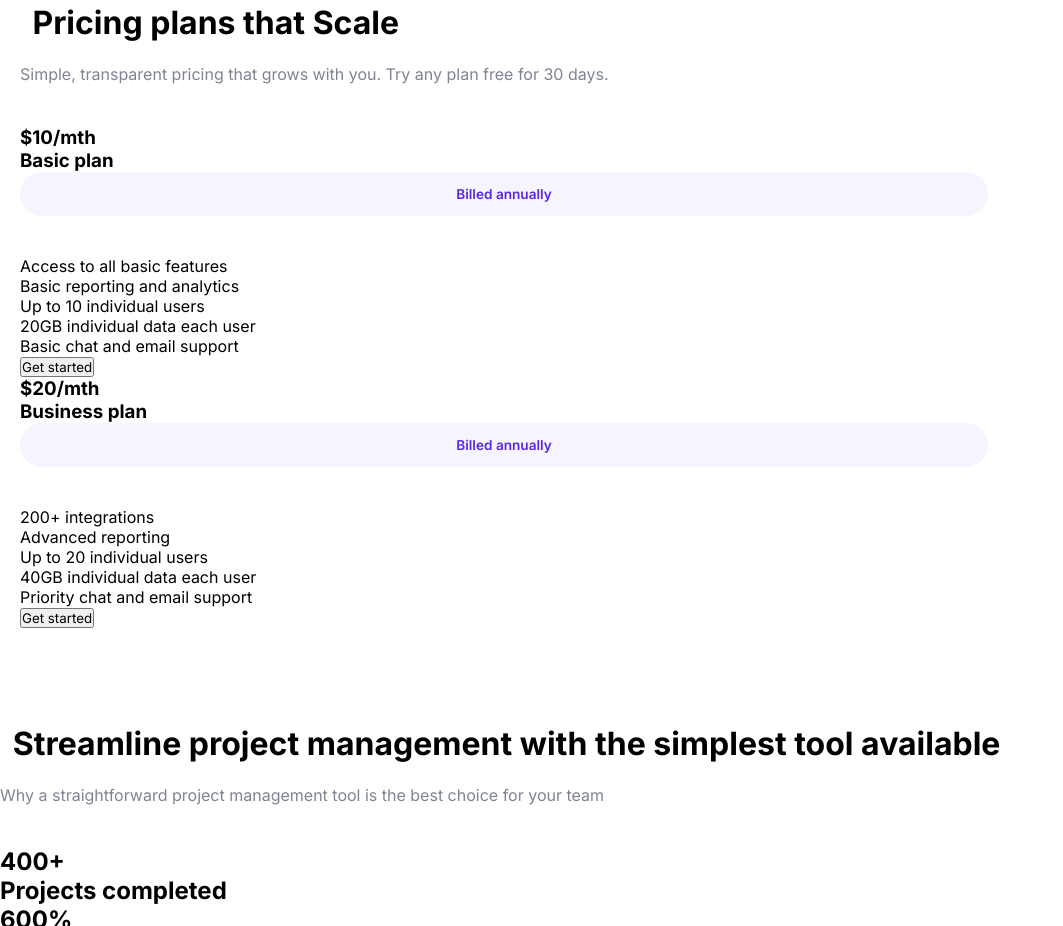
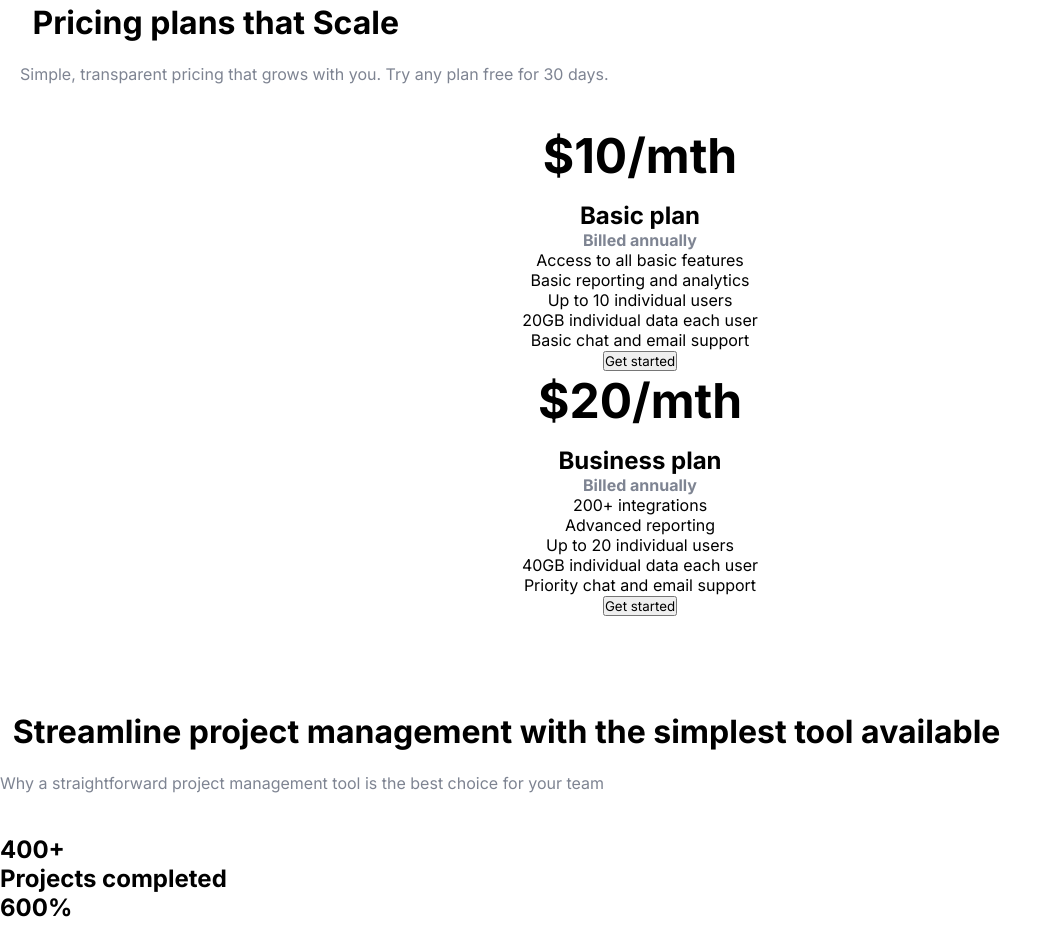
Before and after one commit to TOKYOSXR/Primeiro-Projeto-html-css, a plain HTML site: page index.html in a window 1280 px wide. Shown: the part 2840-3766 px from the top of the page, without its empty margins (0-1063 px from the left). Drawn offline with Linux system fonts and the light colour scheme.

Commit message:
commitandooo

```diff
--- a/index.html
+++ b/index.html
@@ -45,7 +45,8 @@
         <section class="caracteristicas">
             <h4>Features</h4>
             <h2 class="textos-titulos">The only card you'll ever need. Simple.</h2>
-                <p class="text-geral">Spend smarter, lower your bills, get cashback on everything you buy, and unlock credit to grow your
+            <p class="text-geral">Spend smarter, lower your bills, get cashback on everything you buy, and unlock credit
+                to grow your
                 business.</p>
             <div class="grid-caract">
                 <div class="barra-roxa">
@@ -56,19 +57,22 @@
                 </div>
                 <article class="Resource-Management">
                     <h3 class="titules-caract">Resource Management</h3>
-                    <p class="text-carct">Whether you have a team of 2 or 200, our shared team inboxes keep everyone on the same page and in
+                    <p class="text-carct">Whether you have a team of 2 or 200, our shared team inboxes keep everyone on
+                        the same page and in
                         the loop.</p>
                     <p class="learn-more">Learn more &rarr;</p>
                 </article>
                 <article class="Increase-Productivity">
                     <h3 class="titules-caract">Increase Productivity</h3>
-                    <p class="text-carct">An all-in-one customer service platform that helps you balance everything your customers need to be
+                    <p class="text-carct">An all-in-one customer service platform that helps you balance everything your
+                        customers need to be
                         happy.</p>
                     <p class="learn-more">Learn more &rarr;</p>
                 </article>
                 <article class="Easy-Collaboration">
                     <h3 class="titules-caract">Easy Collaboration</h3>
-                    <p class="text-carct">Measure what matters with Untitled’s easy-to-use reports. You can filter, export, and drilldown on
+                    <p class="text-carct">Measure what matters with Untitled’s easy-to-use reports. You can filter,
+                        export, and drilldown on
                         the data in a couple clicks.</p>
                     <p class="learn-more">Learn more &rarr;</p>
                 </article>
@@ -88,27 +92,31 @@
             <h4>Pricing</h4>
             <h2 class="textos-titulos">Pricing plans that Scale</h2>
             <p class="text-geral">Simple, transparent pricing that grows with you. Try any plan free for 30 days.</p>
-                <article class="basic-plan">
+            <article class="planos">
                 <h1>$10/mth</h1>
-                    <h3>Basic plan</h3>
-                    <h4>Billed annually</h4>
-                    <p>Access to all basic features</p>
-                    <p>Basic reporting and analytics</p>
-                    <p>Up to 10 individual users</p>
-                    <p>20GB individual data each user</p>
-                    <p>Basic chat and email support</p>
-                    <button><a href="#"></a>Get started</button>
+                <h2>Basic plan</h2>
+                <h3>Billed annually</h3>
+                <ul>
+                    <li>Access to all basic features</li>
+                    <li>Basic reporting and analytics</li>
+                    <li>Up to 10 individual users</li>
+                    <li>20GB individual data each user</li>
+                    <li>Basic chat and email support</li>
+                </ul>
+                <button>Get started</button>
             </article>
-                <article class="business-plan">
+            <article class="planos">
                 <h1>$20/mth</h1>
-                    <h3>Business plan</h3>
-                    <h4>Billed annually</h4>
-                    <p>200+ integrations</p>
-                    <p>Advanced reporting</p>
-                    <p>Up to 20 individual users</p>
-                    <p>40GB individual data each user</p>
-                    <p>Priority chat and email support</p>
-                    <button><a href="#"></a>Get started</button>
+                <h2>Business plan</h2>
+                <h3>Billed annually</h3>
+                <ul>
+                    <li>200+ integrations</li>
+                    <li>Advanced reporting</li>
+                    <li>Up to 20 individual users</li>
+                    <li>40GB individual data each user</li>
+                    <li>Priority chat and email support</li>
+                </ul>
+                <button>Get started</button>
             </article>
         </section>
         <section class="vantagens">
@@ -132,7 +140,8 @@
         <section class="review">
             <h4>Our customer review</h4>
             <h2>Our clients knows the value we provide</h2>
-                <p class="text-geral">We take great pride in the satisfaction of our clients, as evidenced by their glowing feedback about our
+            <p class="text-geral">We take great pride in the satisfaction of our clients, as evidenced by their glowing
+                feedback about our
                 exceptional service.</p>
             <button> <a href="#"></a>View More Reviews</button>
             <div>
@@ -170,7 +179,8 @@
         </section>
         <section>
             <h2 class="textos-titulos">Contact us today and let us jnow what you need</h2>
-                <p class="text-geral">When does a mere internet 'SEO' company grow into a trusted partner that stays in front of the latest
+            <p class="text-geral">When does a mere internet 'SEO' company grow into a trusted partner that stays in
+                front of the latest
                 industry trends? When it's time to partner with Mocer, that's when.</p>
             <button>Start a project</button>
         </section>
--- a/style/style.css
+++ b/style/style.css
@@ -214,3 +214,23 @@ p.learn-more{
     margin: 0 17rem 2.5rem 0;
     padding: 0.87rem 1.25rem 0.87rem 1.25rem;
 }
+
+.planos{
+    text-align: center;
+}
+.planos h1{
+    font-size: 3rem;
+    margin-bottom: 1rem;
+}
+.planos h2{
+    font-size: 1.5rem;
+}
+
+.planos h3{
+    font-size: 1rem;
+    color: var(--color-texts);
+}
+
+.planos ul li{
+    list-style: none;
+}
```
Also changed, not shown: imagens/Call out.png (added). Lines whose indentation alone changed are shown as unchanged.
